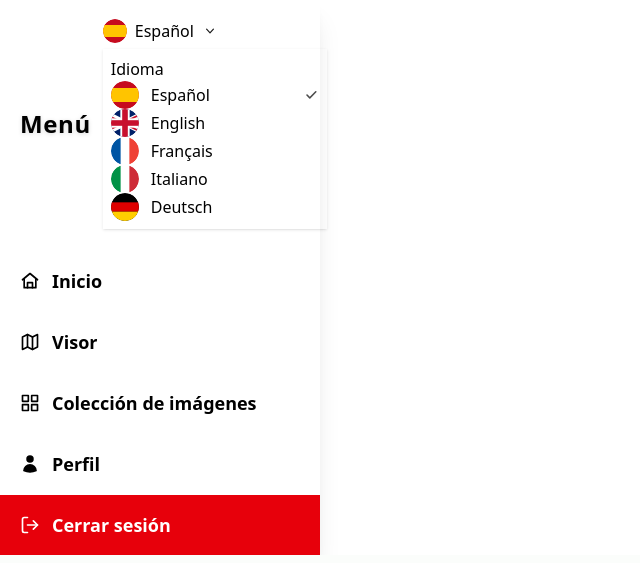
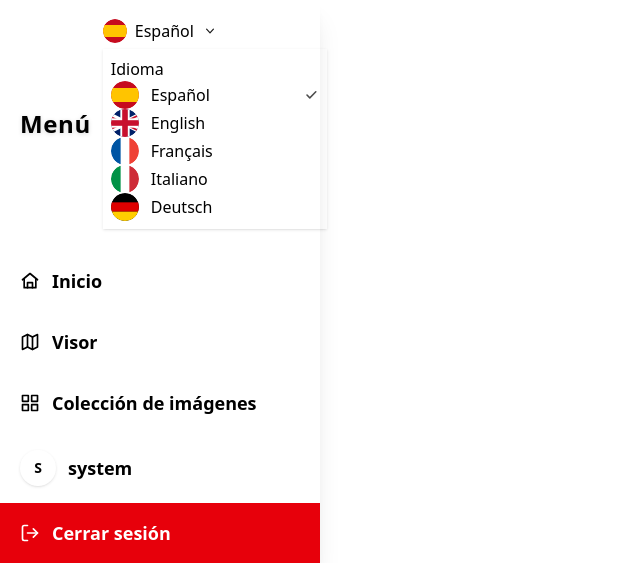
Before and after one commit to Marcurio22/TFG-Marcos-Zamorano, a Flask app: page /coleccion in a window 1280 px wide. Shown: the part 825-1388 px from the top of the page, without its empty margins (0-640 px from the left). Run offline with Flask 3, Linux system fonts and the light colour scheme; a user stored in the database is signed in; tables that the repository leaves empty hold one stand-in row (values such as "Sample post"); parts of the project's set-up code (start-up, migrations or seed data) failed here and were passed over; some libraries are stand-ins or nearby versions.

Commit message:
Arreglos en el perfil del menú

```diff
--- a/webapp/trazasytrazadas/templates/base.html
+++ b/webapp/trazasytrazadas/templates/base.html
@@ -340,14 +340,18 @@ Versión: 0.1
               <a href="{{ url_for("trazas.profile") }}"
                  class="flex w-full items-center gap-3 px-5 py-4 text-base sm:text-lg font-semibold hover:bg-white/10 {% if is_profile %}bg-white/15 pointer-events-none{% endif %}"
                  {% if is_profile %}aria-current="page"{% endif %}
+                 title="{{ _("Abrir perfil de usuario") }}"
                  onclick="document.getElementById('app-drawer').checked = false;">
-                <svg xmlns="http://www.w3.org/2000/svg"
-                     viewBox="0 0 24 24"
-                     fill="currentColor"
-                     class="w-5 h-5">
-                  <path fill-rule="evenodd" d="M7.5 6a4.5 4.5 0 1 1 9 0 4.5 4.5 0 0 1-9 0ZM3.751 20.105a8.25 8.25 0 0 1 16.498 0 .75.75 0 0 1-.437.695A18.683 18.683 0 0 1 12 22.5c-2.786 0-5.433-.608-7.812-1.7a.75.75 0 0 1-.437-.695Z" clip-rule="evenodd" />
-                </svg>
-                <span>{{ _("Perfil") }}</span>
+                {% if current_user.ruta_imagen_perfil %}
+                  <img src="{{ url_for('trazas.profile_image_file', filename=current_user.ruta_imagen_perfil) }}"
+                       alt="{{ _("Imagen de perfil de %(username)s", username=current_user.nombre_usuario) }}"
+                       class="w-9 h-9 rounded-full object-cover border border-white/30 bg-white/10 shadow-sm shrink-0">
+                {% else %}
+                  <span class="w-9 h-9 rounded-full bg-white/15 text-primary-content border border-white/20 grid place-items-center text-sm font-black uppercase shadow-sm shrink-0">
+                    {{ (current_user.nombre_usuario or _("U") )[:1] }}
+                  </span>
+                {% endif %}
+                <span class="min-w-0 flex-1 truncate">{{ current_user.nombre_usuario }}</span>
               </a>
               <form method="post"
                     action="{{ url_for("trazas.logout") }}"
```
